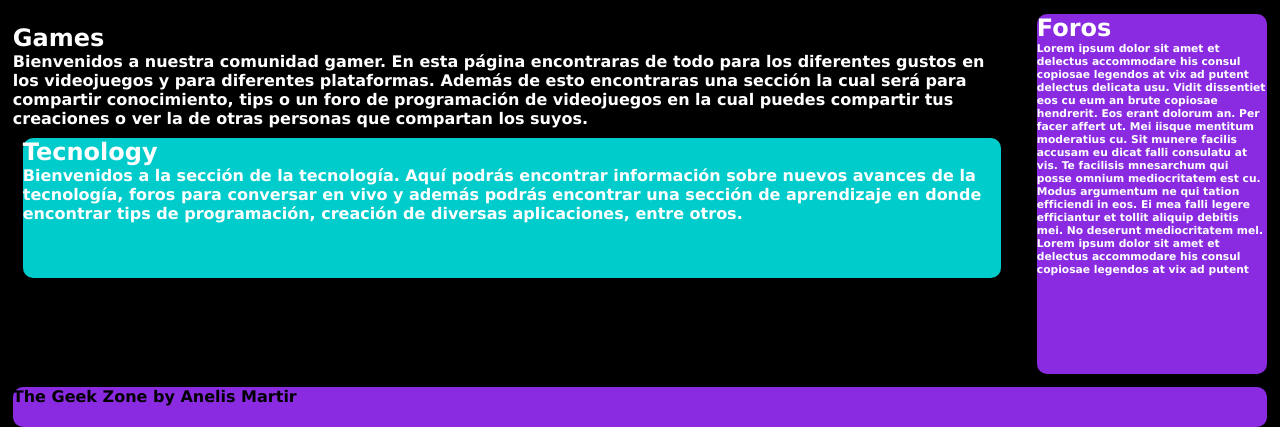
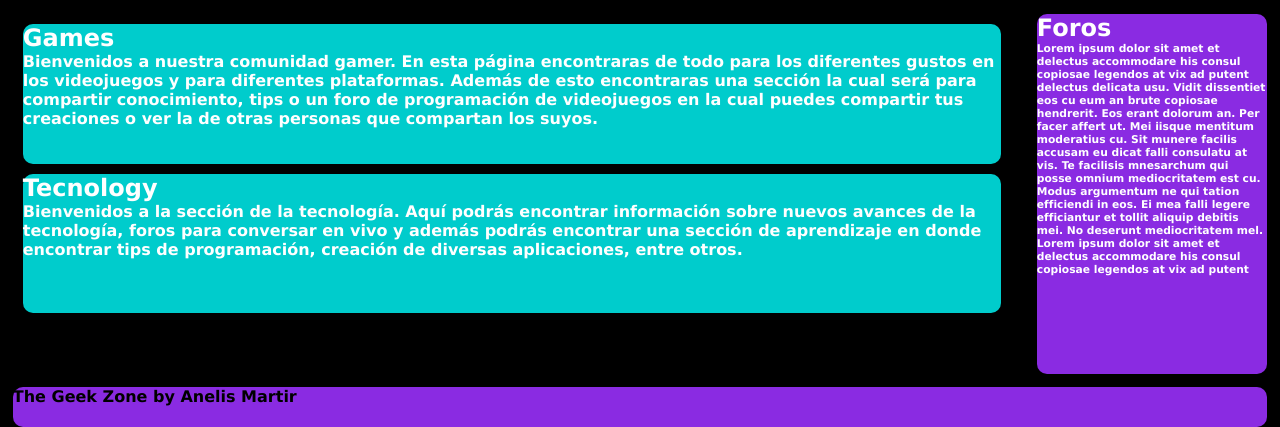
Before and after one commit to AnelisM/GeekWeb, a plain HTML site: page index.html in a window 1280 px wide. Shown: the part 1212-1639 px from the top of the page. Drawn offline with Linux system fonts and the light colour scheme; files that its build step writes are made by us from their sources.

Commit message:
Update index.html

```diff
--- a/index.html
+++ b/index.html
@@ -30,7 +30,7 @@
 
     <section>
 
-        <h2> <article> </h2>
+        <article>
 
            <h2>Games</h2>
            <p> Bienvenidos a nuestra comunidad gamer. En esta página encontraras de todo para los diferentes gustos en los videojuegos y para diferentes plataformas. Además de esto encontraras una sección la cual será para compartir conocimiento, tips o un foro de programación de videojuegos en la cual puedes compartir tus creaciones o ver la de otras personas que compartan los suyos. </p>
```
